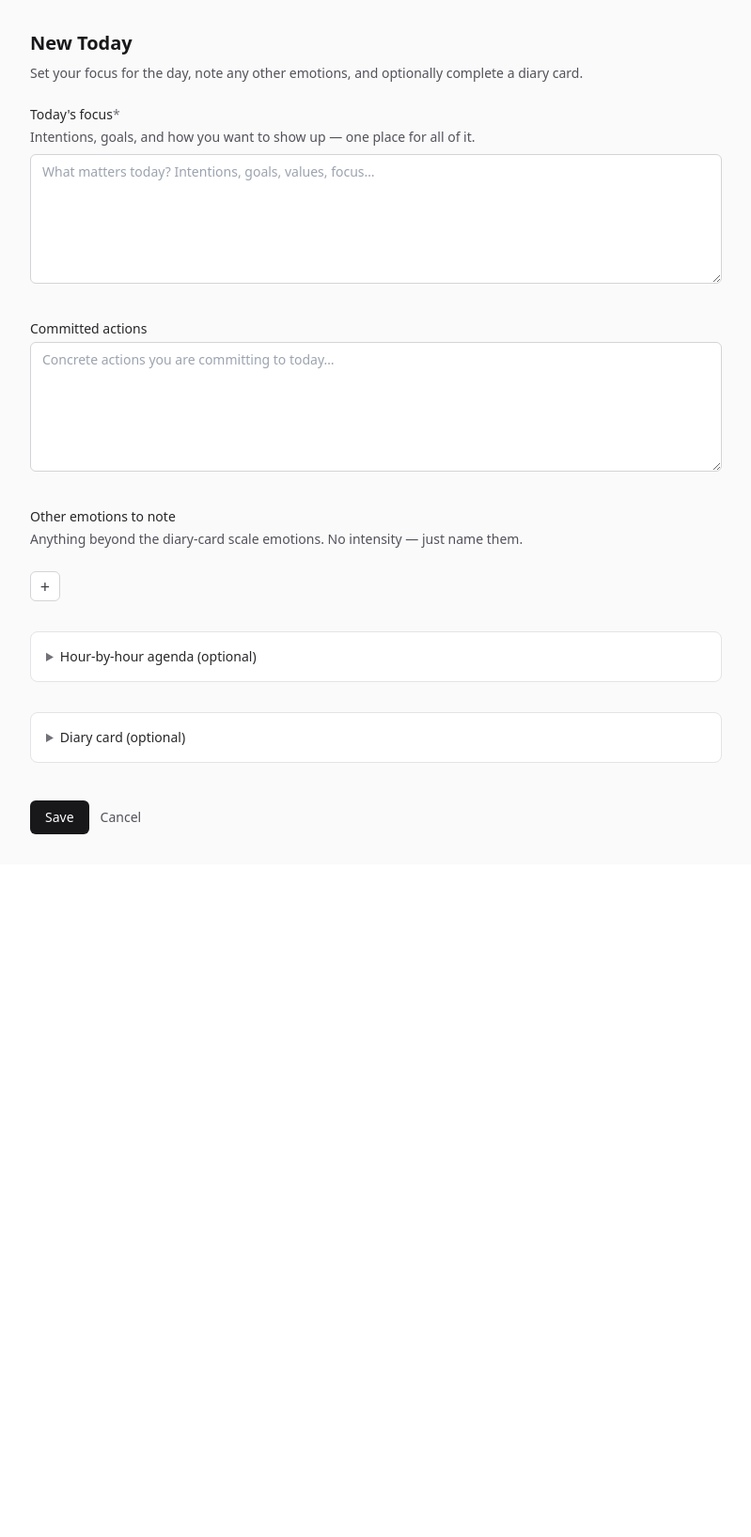
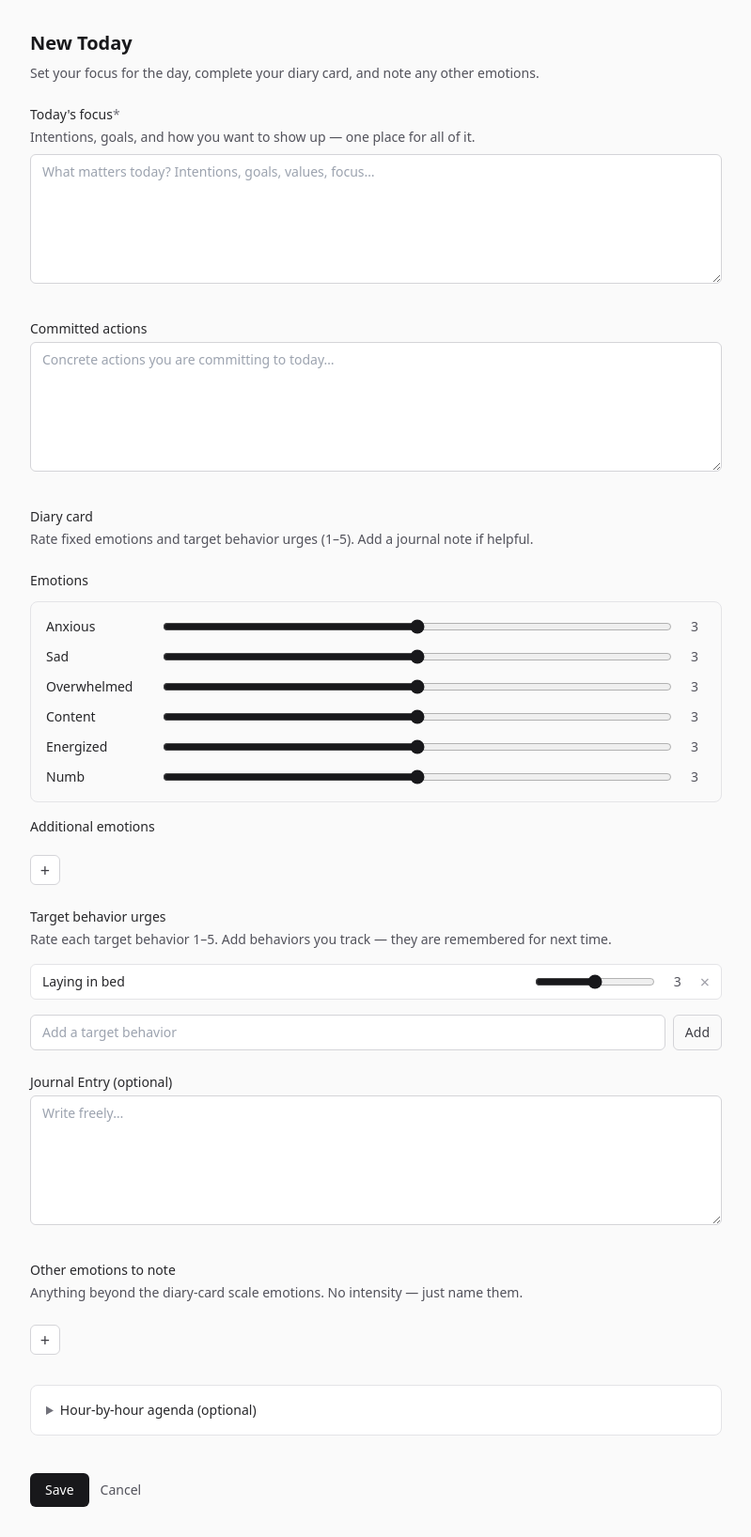
Before and after one commit to andrewadelson92/ledger, a Flask app: page /new/daily_planner in a window 1280 px wide. Shown: the part 75-1711 px from the top of the page at 94% size, without its empty margins (240-1039 px from the left). Before the commit the page ends 963 px from the top, so only its background shows below. Run offline with Flask 3, Linux system fonts and the light colour scheme; some libraries are stand-ins or nearby versions.

Commit message:
Show diary card inline in the Today flow.
Place it before other emotions and drop the collapsed optional wrapper so it reads as a natural step.

Co-authored-by: Cursor <cursoragent@cursor.com>

```diff
--- a/templates/forms/daily_planner.html
+++ b/templates/forms/daily_planner.html
@@ -7,9 +7,8 @@
 
 {% block content %}
 {% set focus_text = payload.focus or payload.intentions or '' %}
-{% set has_diary = (payload.diary_emotions or payload.diary_urges or payload.diary_journal) %}
 <h1 class="text-xl font-semibold text-zinc-900 mb-2">{{ 'Edit' if is_edit else 'New' }} {{ entry_label }}</h1>
-<p class="text-sm text-zinc-600 mb-6">Set your focus for the day, note any other emotions, and optionally complete a diary card.</p>
+<p class="text-sm text-zinc-600 mb-6">Set your focus for the day, complete your diary card, and note any other emotions.</p>
 
 <form method="post"
   action="{{ url_for('entry_edit', entry_id=entry_id) if is_edit else url_for('new_entry', entry_type=entry_type) }}"
@@ -25,6 +24,51 @@
     {{ field_label('Committed actions') }}
     {{ text_input('committed_actions', payload.committed_actions or '', rows=6, placeholder='Concrete actions you are committing to today…') }}
   </div>
+
+  <section class="space-y-6">
+    <div>
+      <h2 class="text-sm font-medium text-zinc-800 mb-1">Diary card</h2>
+      <p class="text-sm text-zinc-600">Rate fixed emotions and target behavior urges (1–5). Add a journal note if helpful.</p>
+    </div>
+
+    <div>
+      <h3 class="text-sm font-medium text-zinc-800 mb-3">Emotions</h3>
+      <ul class="space-y-3 rounded-lg border border-zinc-200 bg-zinc-50 p-4">
+        {% for name, intensity in diary_card_emotion_values(payload.diary_emotions) %}
+        <li class="flex items-center gap-3">
+          <span class="text-sm font-medium text-zinc-800 w-28 shrink-0">{{ name }}</span>
+          <input type="range" min="1" max="5" value="{{ intensity }}"
+            name="{{ diary_emotion_field_name(name) }}"
+            class="flex-1 accent-zinc-900 diary-fixed-intensity"
+            aria-label="{{ name }} intensity">
+          <span class="text-sm text-zinc-600 w-6 text-center intensity-val">{{ intensity }}</span>
+        </li>
+        {% endfor %}
+      </ul>
+
+      <div class="mt-4">
+        <h4 class="text-sm font-medium text-zinc-800 mb-2">Additional emotions</h4>
+        {{ emotion_wheel_picker(
+          emotion_wheel,
+          'extra_emotions_json',
+          diary_extra_emotions,
+          'intensity',
+          5,
+          start_empty=true,
+          add_label='Add another emotion',
+          show_picker_hint=false
+        ) }}
+      </div>
+    </div>
+
+    <div>
+      {{ target_behavior_urges(payload.diary_urges or [], default_target_behaviors) }}
+    </div>
+
+    <div>
+      {{ journal_fields({'text': payload.diary_journal or ''}, false, 6, 'Journal Entry (optional)') }}
+    </div>
+  </section>
 
   <div>
     <h2 class="text-sm font-medium text-zinc-800 mb-1">Other emotions to note</h2>
@@ -61,54 +105,6 @@
     </div>
   </details>
 
-  <details class="rounded-lg border border-zinc-200 bg-white p-4"
-    {% if has_diary %}open{% endif %}>
-    <summary class="cursor-pointer text-sm font-medium text-zinc-800 marker:text-zinc-500">
-      Diary card (optional)
-    </summary>
-    <p class="mt-2 text-sm text-zinc-600">Rate fixed emotions and target behavior urges (1–5). Add a journal note if helpful.</p>
-
-    <div class="mt-4 space-y-8 border-t border-zinc-100 pt-4">
-      <section>
-        <h3 class="text-sm font-medium text-zinc-800 mb-3">Emotions</h3>
-        <ul class="space-y-3 rounded-lg border border-zinc-200 bg-zinc-50 p-4">
-          {% for name, intensity in diary_card_emotion_values(payload.diary_emotions) %}
-          <li class="flex items-center gap-3">
-            <span class="text-sm font-medium text-zinc-800 w-28 shrink-0">{{ name }}</span>
-            <input type="range" min="1" max="5" value="{{ intensity }}"
-              name="{{ diary_emotion_field_name(name) }}"
-              class="flex-1 accent-zinc-900 diary-fixed-intensity"
-              aria-label="{{ name }} intensity">
-            <span class="text-sm text-zinc-600 w-6 text-center intensity-val">{{ intensity }}</span>
-          </li>
-          {% endfor %}
-        </ul>
-
-        <div class="mt-4">
-          <h4 class="text-sm font-medium text-zinc-800 mb-2">Additional emotions</h4>
-          {{ emotion_wheel_picker(
-            emotion_wheel,
-            'extra_emotions_json',
-            diary_extra_emotions,
-            'intensity',
-            5,
-            start_empty=true,
-            add_label='Add another emotion',
-            show_picker_hint=false
-          ) }}
-        </div>
-      </section>
-
-      <section>
-        {{ target_behavior_urges(payload.diary_urges or [], default_target_behaviors) }}
-      </section>
-
-      <section>
-        {{ journal_fields({'text': payload.diary_journal or ''}, false, 6, 'Journal Entry (optional)') }}
-      </section>
-    </div>
-  </details>
-
   {{ form_actions(url_for('entry_detail', entry_id=entry_id) if is_edit else url_for('index', tab='today')) }}
 </form>
 
--- a/templates/index.html
+++ b/templates/index.html
@@ -116,7 +116,7 @@
     <a href="{{ url_for('new_entry', entry_type='daily_planner') }}"
        class="block rounded-lg border border-dashed border-zinc-300 bg-white px-6 py-8 text-center hover:border-zinc-400">
       <p class="font-medium text-zinc-900">Start today</p>
-      <p class="mt-1 text-sm text-zinc-600">Set your focus, note emotions, and optionally fill a diary card.</p>
+      <p class="mt-1 text-sm text-zinc-600">Set your focus, complete a diary card, and note other emotions.</p>
     </a>
     {% endif %}
   </section>
```
Also changed, not shown: README.md.
